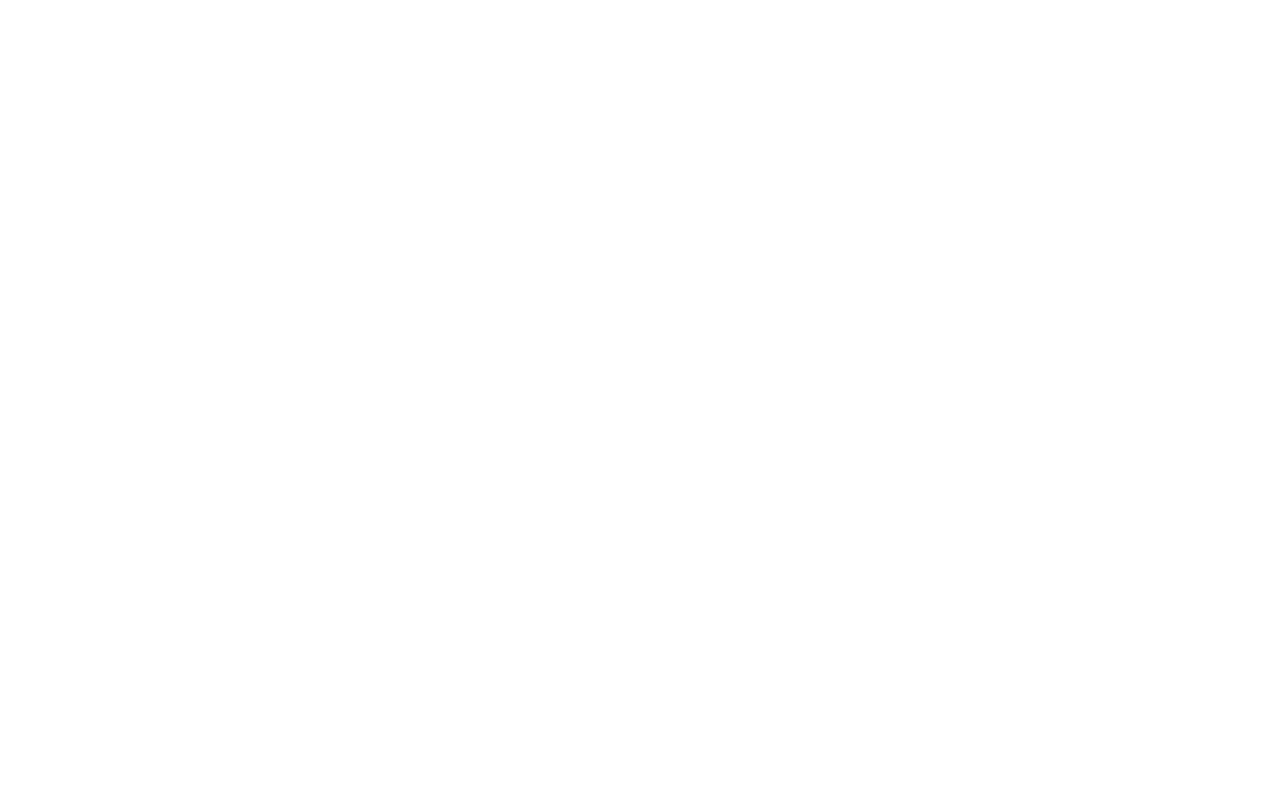
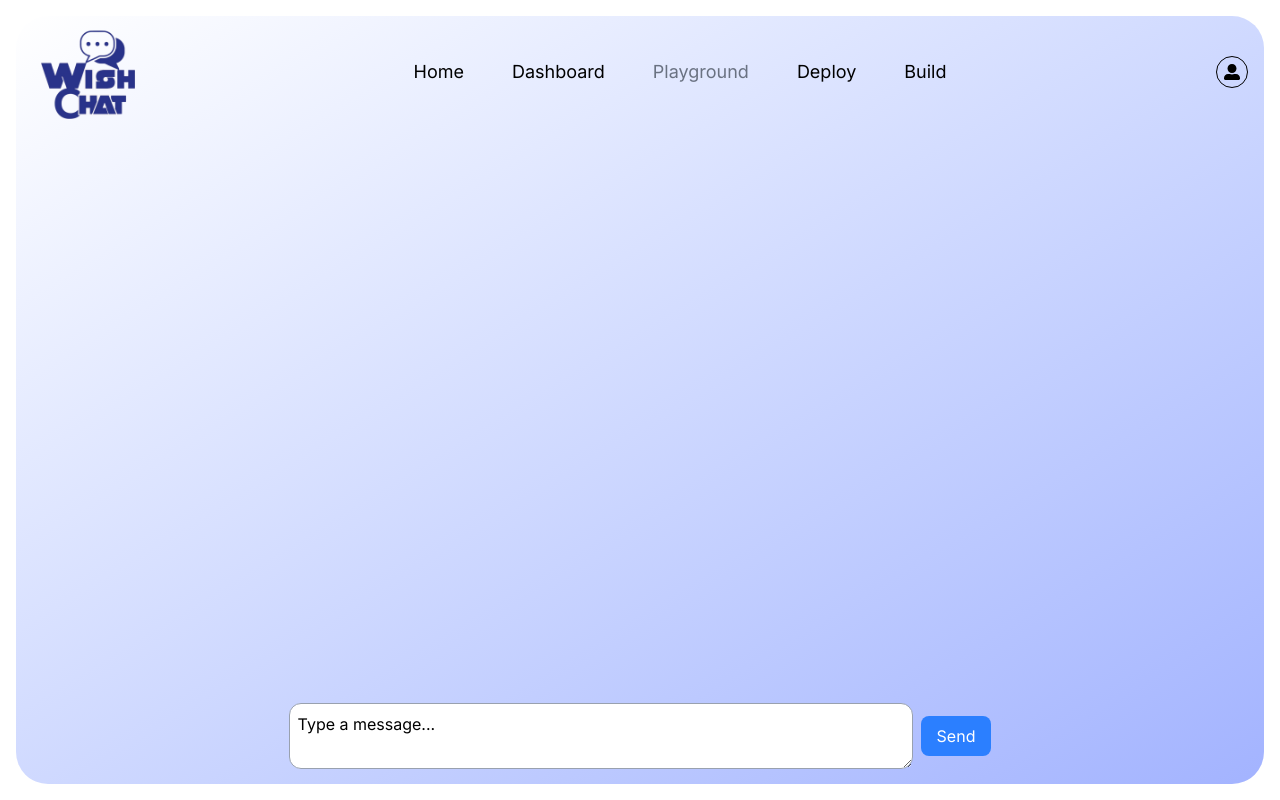
Before and after one commit to Robotics-Academy-of-Nepal/wishchat-redesign-frontend, a React (Vite) app: page /playground/chat in a window 1280 px wide. Before the commit this address had no page. Built offline with nearby package versions, Linux system fonts and the light colour scheme.

Commit message:
wip:refactoring navigation

```diff
--- a/package.json
+++ b/package.json
@@ -13,6 +13,7 @@
     "@react-oauth/google": "^0.12.1",
     "axios": "^1.8.1",
     "framer-motion": "^12.4.7",
+    "marked": "^15.0.7",
     "react": "^19.0.0",
     "react-dom": "^19.0.0",
     "react-icon": "^1.0.0",
--- a/src/App.jsx
+++ b/src/App.jsx
@@ -7,8 +7,9 @@ import Login from "./Components/SignIn/SignIn";
 import Dashboard from "./Components/Dashboard/Dashboard";
 import Teammates from "./Components/Dashboard/Teammates";
 
-import Playground from "./Components/Build/Playground";
+import Playground from "./Components/Playground/Playground";
 import Build from "./Components/Build/Build";
+import Chat from "./Components/Playground/Chat";
 
 import "./App.css";
 
@@ -22,8 +23,9 @@ function App() {
           <Route path="teammates" element={<Teammates />} />
         </Route>
         <Route path="/playground" element={<Playground />}>
-          <Route path="build" element={<Build />} />
+          <Route path="chat" element={<Chat />} />
         </Route>
+        <Route path="/build" element={<Build />} />
         <Route path="/login" element={<Login />} />
         <Route path="/login/:invitation_code" element={<Login />} />
       </Routes>
--- a/src/Components/Build/Build.jsx
+++ b/src/Components/Build/Build.jsx
@@ -3,6 +3,7 @@ import { useLocation } from "react-router-dom";
 import UploadFile from "./UploadFile";
 import QandA from "./QandA";
 import Text from "./Text";
+import Navbar from "../Navbar";
 // import Uploaded from "./Uploaded";
 // import MainQuestion from "./MainQuestion";
 import axios from "axios";
@@ -185,6 +186,8 @@ const Build = () => {
   }, [azure_index, id]);
 
   return (
+    <div className="fixed inset-4 overflow-auto rounded-4xl flex flex-col bg-gradient-to-br bg-gradient-radial  from-white to-indigo-300">
+      <Navbar id={id} name={name} azure_index={azure_index} />
       <div className="h w-full flex flex-col items-center pb-14">
         <div className="flex flex-col items-start gap-12">
           <div className="mt-[50px] flex flex-col gap-3">
@@ -255,6 +258,7 @@ const Build = () => {
         {selectedIndex === 4 && <MainQuestion />} */}
         </div>
       </div>
+    </div>
   );
 };
 
--- a/src/Components/Build/Navbar.jsx
+++ b/src/Components/Navbar.jsx
@@ -1,5 +1,5 @@
 import { useNavigate } from "react-router-dom";
-import logo from "../../assets/wishchat-logo.png";
+import logo from "../assets/wishchat-logo.png";
 import { Link } from "react-router-dom";
 import { FaUserAlt } from "react-icons/fa";
 import { useState } from "react";
@@ -43,7 +43,7 @@ const Navbar = ({ id, name, azure_index }) => {
         <Link to="/playground/deploy">
           <button className="hover:text-blue-400">Deploy</button>
         </Link>
-        <Link to="/playground/build" state={{ id, name, azure_index }}>
+        <Link to="/build" state={{ id, name, azure_index }}>
           <button className="hover:text-blue-400">Build</button>
         </Link>
       </div>
--- /dev/null
+++ b/src/Components/Playground/Chat.jsx
@@ -0,0 +1,141 @@
+import { useEffect, useState, useRef } from "react";
+import axios from "axios";
+import { useLocation } from "react-router-dom";
+import Loading from "./Loading";
+import Typewriter from "./Typewriter";
+import { marked } from "marked";
+
+const Chat = () => {
+  const location = useLocation();
+  const [messages, setMessages] = useState([]);
+  const [isLoading, setLoading] = useState(false);
+  const [input, setInput] = useState("");
+  const [justAsked, setJustAsked] = useState(true);
+
+  const token = localStorage.getItem("token");
+  const { id, prompt } = location.state || {};
+  console.log(id, prompt);
+
+  useEffect(() => {
+    if (!token) {
+      console.error("Token not found");
+      return;
+    }
+    if (prompt != "") {
+      messages[1].query = prompt || "";
+      axios
+        .post(
+          `${import.meta.env.VITE_API_URL}api/query/`,
+          { query: prompt, chatbot_id: id },
+          {
+            headers: {
+              Authorization: `Token ${token}`,
+            },
+          }
+        )
+        .then((response) => {
+          console.log("Response from backend:", response.data);
+        })
+        .catch((error) => {
+          console.error("Error sending request:", error);
+        });
+    }
+  });
+  const handlePrompt = () => {
+    setLoading(true);
+    setJustAsked(true);
+    setMessages((prevMessages) => [
+      ...prevMessages,
+      { query: input, reply: "Loading..." },
+    ]);
+    setInput("");
+
+    axios
+      .post(
+        `${import.meta.env.VITE_API_URL}api/query/`,
+        { query: input, chatbot_id: id },
+        {
+          headers: {
+            Authorization: `Token ${token}`,
+          },
+        }
+      )
+      .then((response) => {
+        console.log("Response from backend:", response.data);
+        const html_res = marked(response.data.response);
+        setMessages((prevMessages) =>
+          prevMessages.map((msg, index) =>
+            index === prevMessages.length - 1
+              ? { ...msg, reply: html_res }
+              : msg
+          )
+        );
+        setLoading(false);
+      })
+      .catch((error) => {
+        console.error("Error sending request:", error);
+        setMessages((prevMessages) =>
+          prevMessages.map((msg, index) =>
+            index === prevMessages.length - 1
+              ? {
+                  ...msg,
+                  reply: marked(`Error getting reply...`),
+                }
+              : msg
+          )
+        );
+
+        setLoading(false);
+      });
+  };
+
+  return (
+    <div className="w-full h-screen flex flex-col">
+      <div className="flex-1 overflow-y-auto space-y-2 p-4 mb-32">
+        {messages.map((msg, index) => (
+          <div key={index} className="p-2">
+            <div className="flex justify-end">
+              <div className="max-w-6xl p-2 text-white bg-blue-500 rounded-lg">
+                {msg.query}
+              </div>
+            </div>
+            {msg.reply && (
+              <div className="p-2 inline-block max-w-2/3">
+                {index === messages.length - 1 && isLoading ? (
+                  <Loading />
+                ) : index === messages.length - 1 && justAsked ? (
+                  <Typewriter
+                    text={messages[messages.length - 1].reply}
+                    delay={5}
+                    setJustAsked={setJustAsked}
+                  />
+                ) : (
+                  <div
+                    className="prose prose-invert max-w-none"
+                    dangerouslySetInnerHTML={{ __html: msg.reply }}
+                  />
+                )}
+              </div>
+            )}
+          </div>
+        ))}
+      </div>
+      <footer className="w-full h-32 p-4 rounded-xl fixed bottom-0 left-0 flex items-center gap-2 justify-center">
+        <textarea
+          value={input}
+          onChange={(e) => setInput(e.target.value)}
+          placeholder="Type a message..."
+          className="p-2 max-h-24 border border-gray-400 rounded-xl bg-white placeholder:text-black w-1/2"
+        />
+        <button
+          onClick={handlePrompt}
+          className="px-4 py-2 bg-blue-500 text-white rounded-lg"
+        >
+          Send
+        </button>
+      </footer>
+    </div>
+  );
+};
+
+export default Chat;
--- /dev/null
+++ b/src/Components/Playground/Loading.jsx
@@ -0,0 +1,12 @@
+const Loading = () => {
+  return (
+    <div className="flex space-x-2 justify-center items-center bg-inherit  dark:invert">
+      <span className="sr-only">Loading...</span>
+      <div className="h-3 w-3 bg-black rounded-full animate-bounce [animation-delay:-0.3s]"></div>
+      <div className="h-3 w-3 bg-black rounded-full animate-bounce [animation-delay:-0.15s]"></div>
+      <div className="h-3 w-3 bg-black rounded-full animate-bounce"></div>
+    </div>
+  );
+};
+
+export default Loading;
--- a/src/Components/Build/Playground.jsx
+++ b/src/Components/Playground/Playground.jsx
@@ -1,15 +1,24 @@
 import { LuArrowRight } from "react-icons/lu";
-import Navbar from "./Navbar";
-import { Outlet, useLocation } from "react-router-dom";
+import Navbar from "../Navbar";
+import { Outlet, useLocation, useNavigate } from "react-router-dom";
+import { useState } from "react";
+
 export default function Playground() {
+  const navigate = useNavigate();
   const location = useLocation();
   const isActive = (path) => location.pathname.includes(path);
-  const { id, name, azure_index } = location.state || null;
+  const { id, name, azure_index } = location.state ?? {};
   console.log(id, name, azure_index);
+  const [prompt, setPrompt] = useState("");
+
+  const handleInputChange = (event) => {
+    setPrompt(event.target.value);
+  };
+
   return (
-    <div className="fixed inset-4 overflow-auto rounded-4xl flex flex-col bg-gradient-to-br bg-gradient-radial  from-white to-indigo-300">
+    <div className="fixed inset-4 overflow-auto rounded-4xl flex flex-col bg-gradient-to-br bg-gradient-radial from-white to-indigo-300">
       <Navbar id={id} name={name} azure_index={azure_index} />
-      {isActive("/build") ? (
+      {isActive("/chat") ? (
         <Outlet />
       ) : (
         <div className="h-full mx-[20px] rounded-3xl flex flex-col gap-[120px] pb-36">
@@ -30,13 +39,20 @@ export default function Playground() {
             <div className="bg-white w-full h-[50px] gap-2 rounded-4xl flex px-4 py-3 items-center justify-center">
               <input
                 type="text"
+                value={prompt}
+                onChange={handleInputChange}
                 className="w-full h-[50px] placeholder:font-medium placeholder-black px-3 rounded-lg focus:outline-none"
                 placeholder="Type Whatever you want...."
               />
 
-              <div className="h-[40px] w-[42px] text-white rounded-full bg-blue-500 flex items-center justify-center">
+              <button
+                onClick={() => (
+                  navigate("/playground/chat"), { state: { id, prompt } }
+                )}
+                className="h-[40px] w-[42px] text-white rounded-full bg-blue-500 flex items-center justify-center"
+              >
                 <LuArrowRight className="h-6 w-6" />
-              </div>
+              </button>
             </div>
           </div>
         </div>
--- /dev/null
+++ b/src/Components/Playground/Typewriter.jsx
@@ -0,0 +1,28 @@
+import { useEffect, useState } from "react";
+
+const Typewriter = ({ text, delay, setJustAsked }) => {
+  const [currentText, setCurrentText] = useState("");
+  const [currentIndex, setCurrentIndex] = useState(0);
+
+  useEffect(() => {
+    if (currentIndex < text.length) {
+      const timeout = setTimeout(() => {
+        setCurrentText((prevText) => prevText + text[currentIndex]);
+        setCurrentIndex((prevIndex) => prevIndex + 1);
+      }, delay);
+
+      return () => clearTimeout(timeout);
+    } else {
+      setJustAsked(false);
+    }
+  }, [currentIndex, delay, text, setJustAsked]);
+
+  return (
+    <div
+      className="prose prose-invert max-w-none"
+      dangerouslySetInnerHTML={{ __html: currentText }}
+    />
+  );
+};
+
+export default Typewriter;
```
Also changed, not shown: src/Components/Dashboard/Dashboard.jsx (+13 -5 lines), 1 other file (tests, documents, lock files or other folders). Lines whose indentation alone changed are shown as unchanged.
